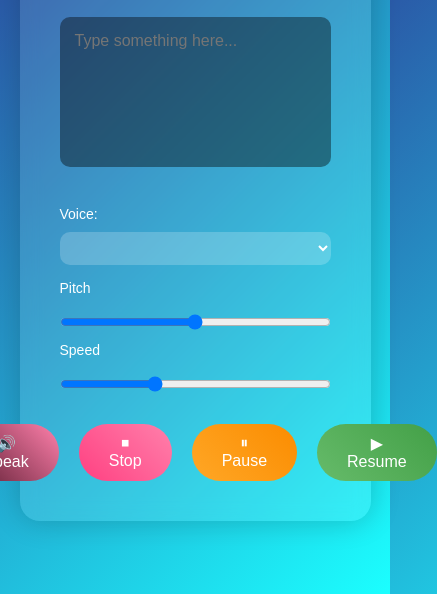
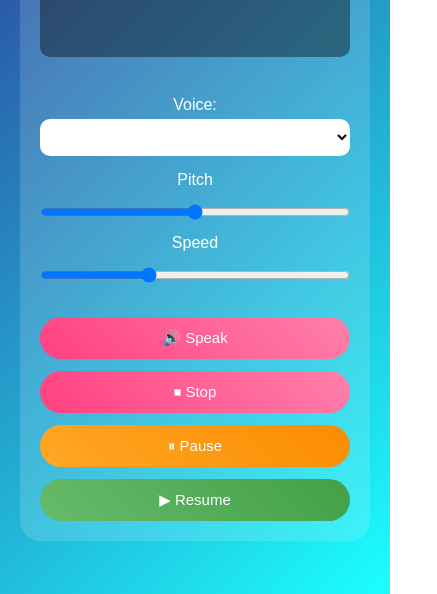
Before and after one commit to deepali-kumari-iitp/Vocalify, a plain HTML site: page index.html in a window 390 px wide. Shown: the part 250-844 px from the top of the page, 437 px wide, since content can reach past the window. Drawn offline with Linux system fonts and the light colour scheme.

Commit message:
Updated responsive UI + fixed language voice accent

```diff
--- a/css/style.css
+++ b/css/style.css
@@ -11,22 +11,22 @@ body {
   display: flex;
   align-items: center;
   justify-content: center;
-  height: 100vh;
+  min-height: 100vh;
+  padding: 20px;
 }
 
 .hero {
-  width: 90%;
+  width: 100%;
   max-width: 650px;
-  background: rgba(255, 255, 255, 0.1);
+  background: rgba(255, 255, 255, 0.15);
   border-radius: 20px;
-  padding: 40px;
+  padding: 25px;
   text-align: center;
-  box-shadow: 0 0 30px rgba(0, 0, 0, 0.2);
   backdrop-filter: blur(10px);
 }
 
 .hero h1 {
-  font-size: 38px;
+  font-size: 28px;
   margin-bottom: 10px;
 }
 
@@ -35,17 +35,18 @@ body {
 }
 
 .tagline {
-  font-size: 16px;
+  font-size: 14px;
   margin-bottom: 20px;
-  opacity: 0.8;
+  opacity: 0.9;
 }
 
+/* Textarea responsive */
 textarea {
   width: 100%;
-  height: 150px;
+  height: 160px;
   background: rgba(0, 0, 0, 0.4);
   color: white;
-  font-size: 16px;
+  font-size: 15px;
   border: none;
   border-radius: 10px;
   padding: 15px;
@@ -54,79 +55,47 @@ textarea {
   margin-bottom: 20px;
 }
 
+/* Inputs */
 .controls, .sliders {
   margin: 15px 0;
 }
 
-select {
+select, input[type="range"] {
   width: 100%;
   padding: 10px;
   border-radius: 10px;
   border: none;
   outline: none;
+  background: #ffffff;
+  color: #000;
   margin-top: 5px;
-  background: #ffffff;
-  color: #000000;
-  font-weight: 500;
-  cursor: pointer;
 }
 
-select option {
-  background: #ffffff;
-  color: #000;
-}
-select, input[type="range"] {
-  width: 100%;
-  padding: 8px;
-  border-radius: 10px;
-  border: none;
-  outline: none;
-  margin-top: 5px;
-  background: rgba(255, 255, 255, 0.2);
-  color: #fff;
-}
-
-label {
-  font-size: 14px;
-  text-align: left;
-  display: block;
-  margin-bottom: 5px;
-
-}
-
+/* Buttons */
 .buttons {
   display: flex;
+  flex-wrap: wrap;
   justify-content: center;
-  gap: 20px;
+  gap: 12px;
   margin-top: 20px;
 }
 
-#speakBtn{
-  background: linear-gradient(45deg, #501529, #FF80AB);
-  color: white;
-  border: none;
-  border-radius: 30px;
-  padding: 10px 30px;
-  font-size: 16px;
-  cursor: pointer;
-  transition: all 0.3s ease;
-}
 button {
   background: linear-gradient(45deg, #FF4081, #FF80AB);
   color: white;
   border: none;
   border-radius: 30px;
-  padding: 10px 30px;
-  font-size: 16px;
+  padding: 10px 25px;
+  font-size: 15px;
   cursor: pointer;
-  transition: all 0.3s ease;
+  transition: 0.3s;
 }
 
 button:hover {
   transform: scale(1.05);
-  box-shadow: 0 0 15px #FF4081;
 }
 
+/* Pause & Resume colors */
 #pauseBtn {
   background: linear-gradient(45deg, #ffa726, #fb8c00);
 }
@@ -134,3 +103,20 @@ button:hover {
 #resumeBtn {
   background: linear-gradient(45deg, #66bb6a, #43a047);
 }
+
+/* 📱 Mobile Responsive Fix */
+@media (max-width: 480px) {
+  .hero {
+    padding: 20px;
+  }
+
+  textarea {
+    height: 140px;
+    font-size: 14px;
+  }
+
+  button {
+    width: 100%;
+    padding: 12px;
+  }
+}
--- a/index.html
+++ b/index.html
@@ -35,6 +35,6 @@
         </div>
     </div>
 
-    <script src="js\main.js"></script>
+    <script src="js/main.js"></script>
 </body>
 </html>
--- a/js/main.js
+++ b/js/main.js
@@ -6,7 +6,6 @@ const textInput = document.getElementById("text");
 const speakBtn = document.getElementById("speakBtn");
 const stopBtn = document.getElementById("stopBtn");
 
-// Create new buttons for pause and resume dynamically (optional)
 const pauseBtn = document.createElement("button");
 pauseBtn.id = "pauseBtn";
 pauseBtn.textContent = "⏸ Pause";
@@ -23,28 +22,34 @@ const rateControl = document.getElementById("rate");
 window.speechSynthesis.onvoiceschanged = () => {
     voices = window.speechSynthesis.getVoices();
     voiceSelect.innerHTML = '';
+
     voices.forEach((voice, i) => {
         const option = new Option(`${voice.name} (${voice.lang})`, i);
         voiceSelect.add(option);
     });
+
     speech.voice = voices[0];
+    speech.lang = voices[0].lang;
 };
 
+// VOICE CHANGE
 voiceSelect.addEventListener("change", () => {
     speech.voice = voices[voiceSelect.value];
+    speech.lang = voices[voiceSelect.value].lang;  // ⭐ FIX: Change language properly
 });
 
+// Pitch
 pitchControl.addEventListener("input", () => {
     speech.pitch = pitchControl.value;
 });
 
+// Speed
 rateControl.addEventListener("input", () => {
     speech.rate = rateControl.value;
 });
 
-// Start speaking
+// Speak
 speakBtn.addEventListener("click", () => {
-    // If already speaking, prevent restarting
     if (window.speechSynthesis.speaking) return;
     speech.text = textInput.value.trim();
     if (speech.text !== "") {
@@ -52,21 +57,21 @@ speakBtn.addEventListener("click", () => {
     }
 });
 
-// Pause speaking
+// Pause
 pauseBtn.addEventListener("click", () => {
     if (window.speechSynthesis.speaking && !window.speechSynthesis.paused) {
         window.speechSynthesis.pause();
     }
 });
 
-// Resume speaking
+// Resume
 resumeBtn.addEventListener("click", () => {
     if (window.speechSynthesis.paused) {
         window.speechSynthesis.resume();
     }
 });
 
-// Stop speaking completely
+// Stop
 stopBtn.addEventListener("click", () => {
     window.speechSynthesis.cancel();
 });
```
